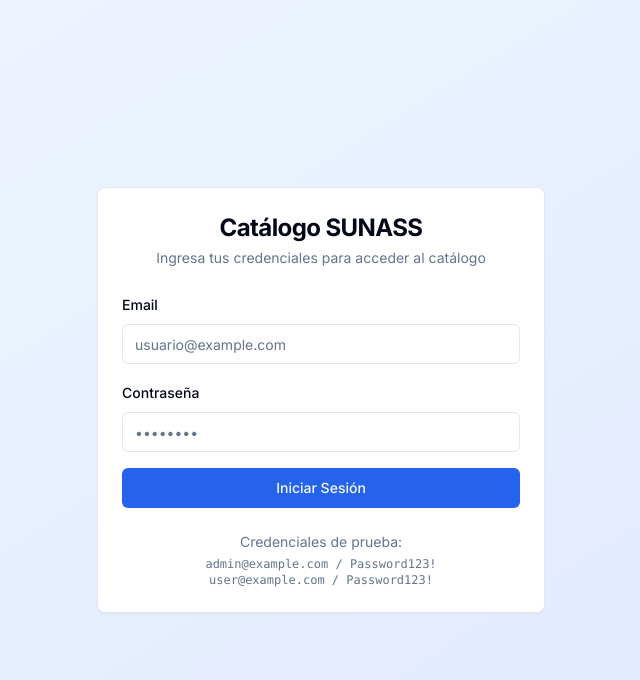
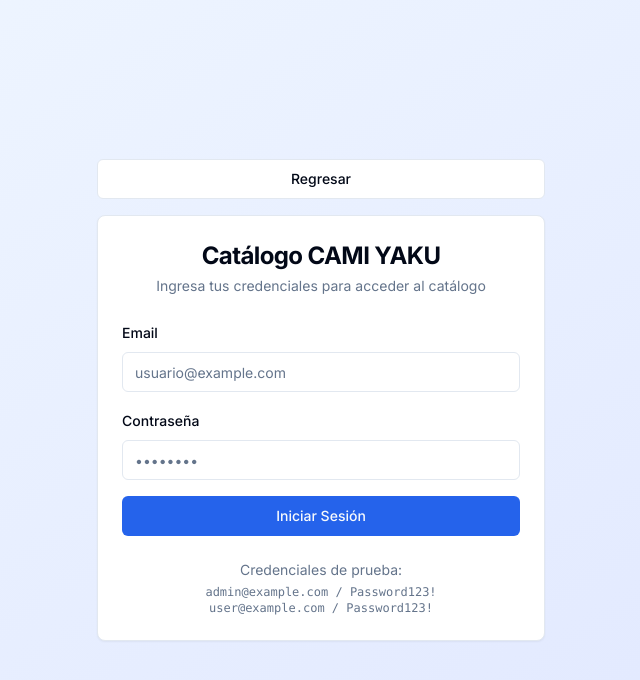
Before and after one commit to EilersSunass/catalogo-camiyaku, a Next.js app: page /login in a window 1280 px wide. Shown: the top 680 px of the page, without its empty margins (319-959 px from the left). Built offline with nearby package versions, Linux system fonts and the light colour scheme.

Commit message:
Update page.tsx

```diff
--- a/app/login/page.tsx
+++ b/app/login/page.tsx
@@ -3,6 +3,7 @@
 import { Suspense, useState } from 'react'
 import { signIn } from 'next-auth/react'
 import { useRouter, useSearchParams } from 'next/navigation'
+import Link from 'next/link'
 import { useForm } from 'react-hook-form'
 import { zodResolver } from '@hookform/resolvers/zod'
 import { loginSchema, type LoginFormData } from '@/lib/validations/auth'
@@ -61,9 +62,15 @@
 
   return (
     <div className="min-h-screen flex items-center justify-center bg-gradient-to-br from-blue-50 to-indigo-100 p-4">
-      <Card className="w-full max-w-md">
+      <div className="w-full max-w-md space-y-4">
+        <Link href="/products">
+          <Button variant="outline" className="w-full">
+            Regresar
+          </Button>
+        </Link>
+        <Card>
         <CardHeader className="space-y-1">
-          <CardTitle className="text-2xl font-bold text-center">Catálogo SUNASS</CardTitle>
+          <CardTitle className="text-2xl font-bold text-center">Catálogo CAMI YAKU</CardTitle>
           <CardDescription className="text-center">
             Ingresa tus credenciales para acceder al catálogo
           </CardDescription>
@@ -111,6 +118,7 @@
           </div>
         </CardContent>
       </Card>
+      </div>
     </div>
   )
 }
```
